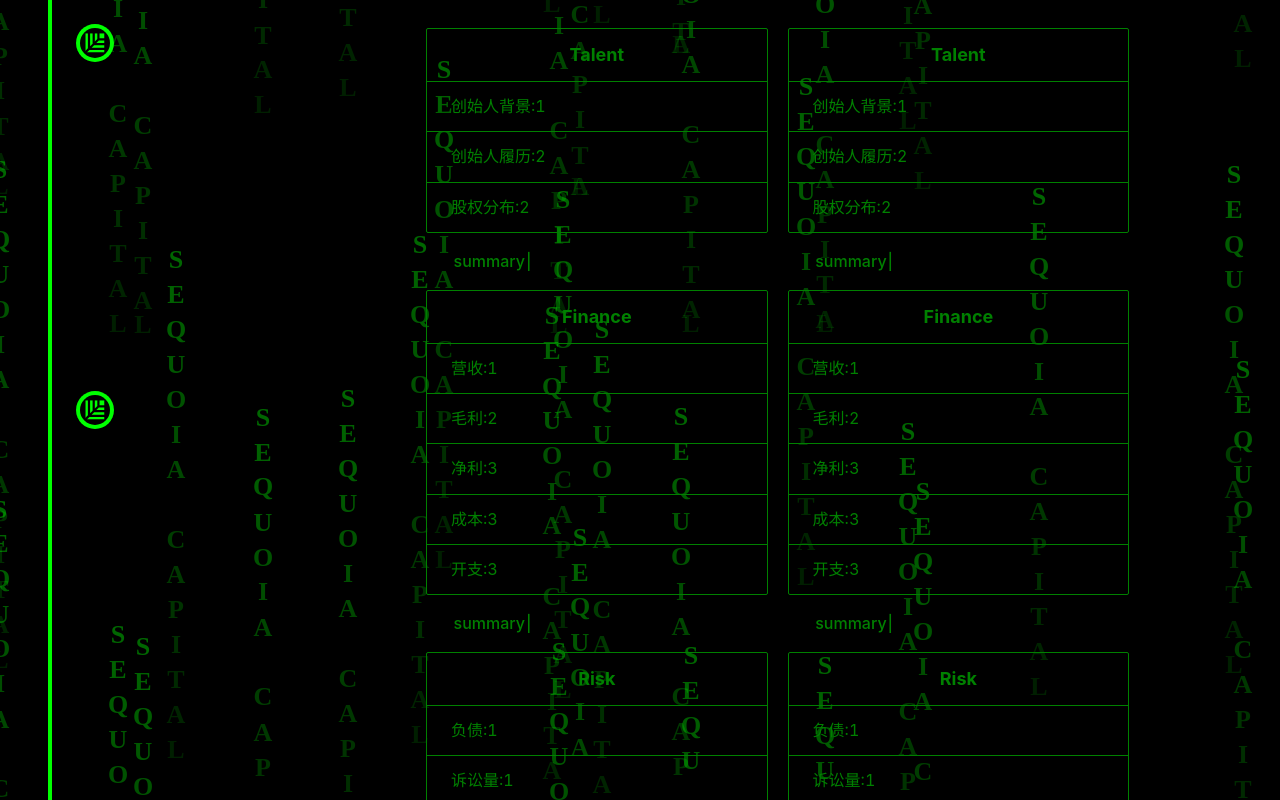
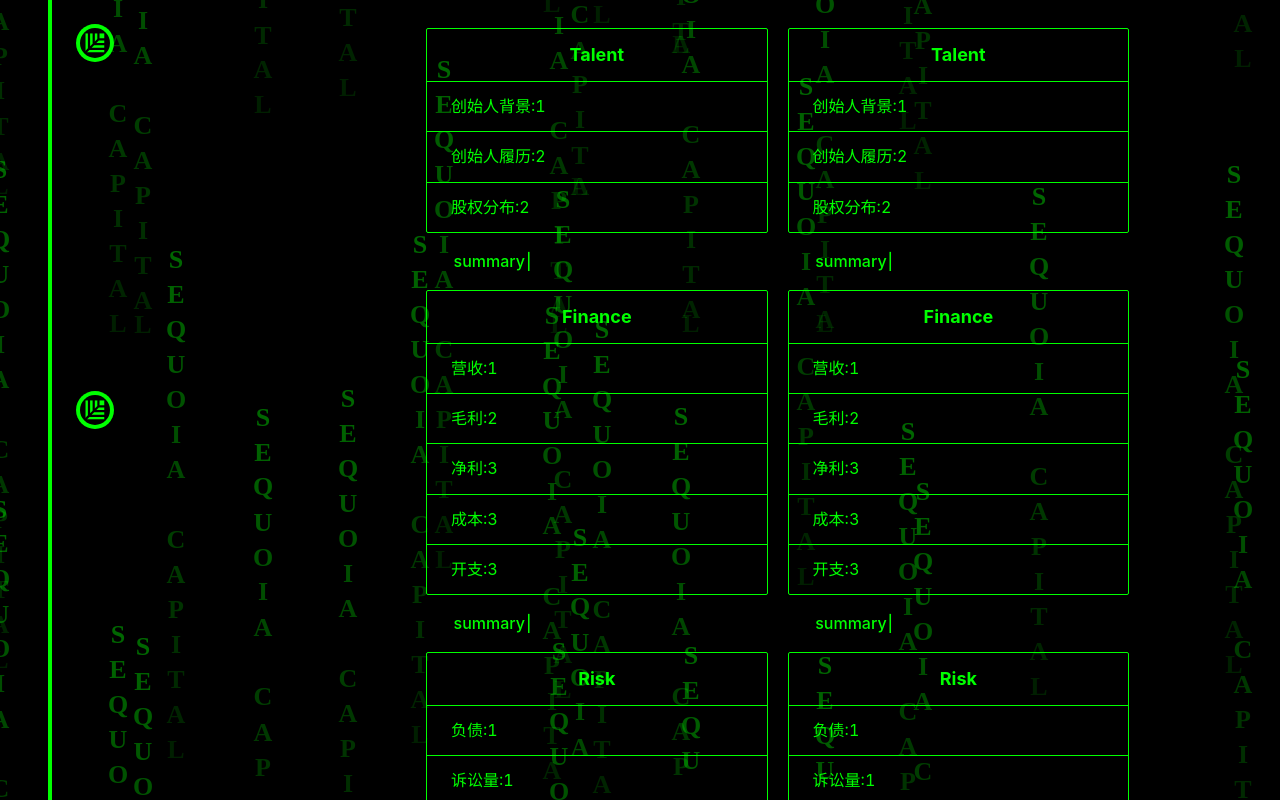
Before and after one commit to yimingbot/opp-vs-opp, a React (Vite) app: page / in a window 1280 px wide. Built offline with nearby package versions, Linux system fonts and the light colour scheme.

Commit message:
style: #0f0颜色

```diff
--- a/src/opp-table/table.module.scss
+++ b/src/opp-table/table.module.scss
@@ -1,6 +1,8 @@
+$green: #0f0;
+
 :global {
   .ant-list-header, .ant-list-item, .ant-divider-inner-text {
-    color: green;
+    color: $green;
   }
   .ant-list-header {
     font-weight: 700;
@@ -12,10 +14,10 @@
   }
   .ant-list-bordered .ant-list-item,
   .ant-list-split .ant-list-header {
-    border-bottom: 1px solid green;
+    border-bottom: 1px solid $green;
   }
   .ant-list-bordered {
-    border: 1px solid green;
+    border: 1px solid $green;
   }
 }
 
@@ -24,7 +26,7 @@
   display: inline-block;
   margin-right: 20px;
   width: 40%;
-  color: green;
+  color: $green;
   margin-top: 12px;
 }
 
```
